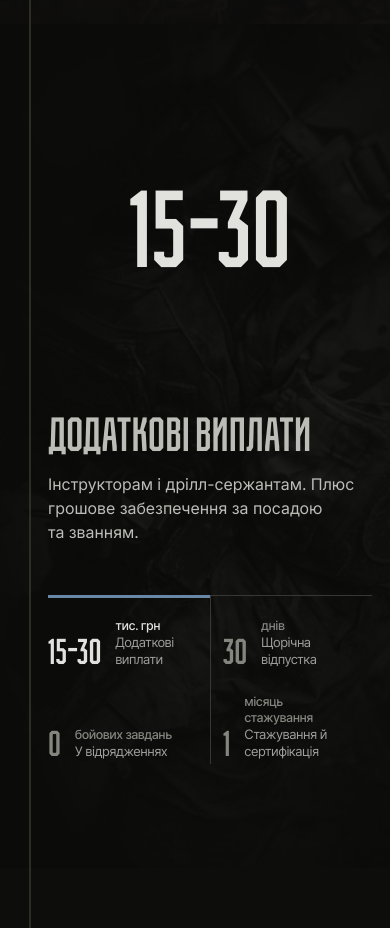
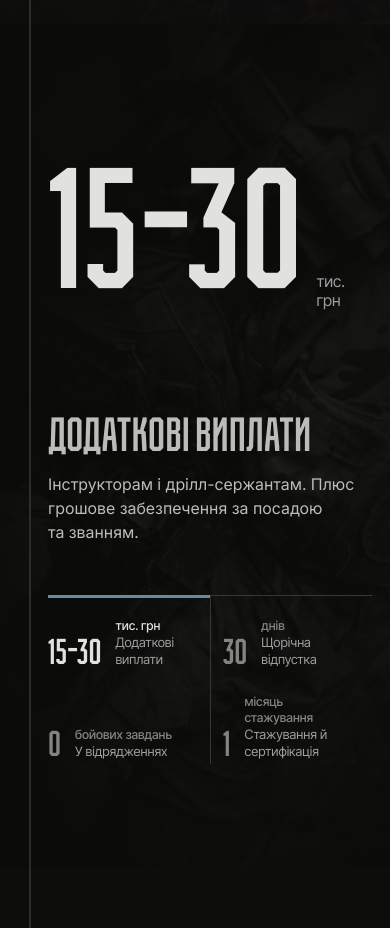
Before and after one commit to mediakhartiia/kapa-site, a plain HTML site: page index.html in a window 390 px wide. Shown: the part 820-1748 px from the top of the page. Drawn offline with Linux system fonts and the light colour scheme.

Commit message:
КАПА, мобільна: цифра переваги більша й з підписом поруч
Co-Authored-By: Claude Opus 5.5 <noreply@anthropic.com>
Claude-Session: https://claude.ai/code/session_01CyLZ4NZigwphXcYnEmrQYQ

```diff
--- a/index.html
+++ b/index.html
@@ -265,6 +265,14 @@ html.md-lock{overflow:hidden}
  .cl .tx{position:relative;left:auto;right:auto;bottom:auto;padding:48px 20px 20px}
 }
 
+/* раунд 8.3 (Данило 25.11, телефон): цифра переваги більша й з підписом поруч, як на десктопі */
+@media (max-width:720px){
+ .fx .num{height:max(30vh,46vw)}
+ .fx .n{justify-content:flex-start;gap:14px}
+ .fx .n b{font-size:clamp(150px,44vw,300px);white-space:nowrap}
+ .fx .n small{display:block;font-size:16px;max-width:96px;margin-bottom:5vw}
+}
+
 /* мобільна: лінія лівим полем (x=30), текст її не перетинає */
 @media (max-width:720px){
  .how li .node{left:-18px}
```
